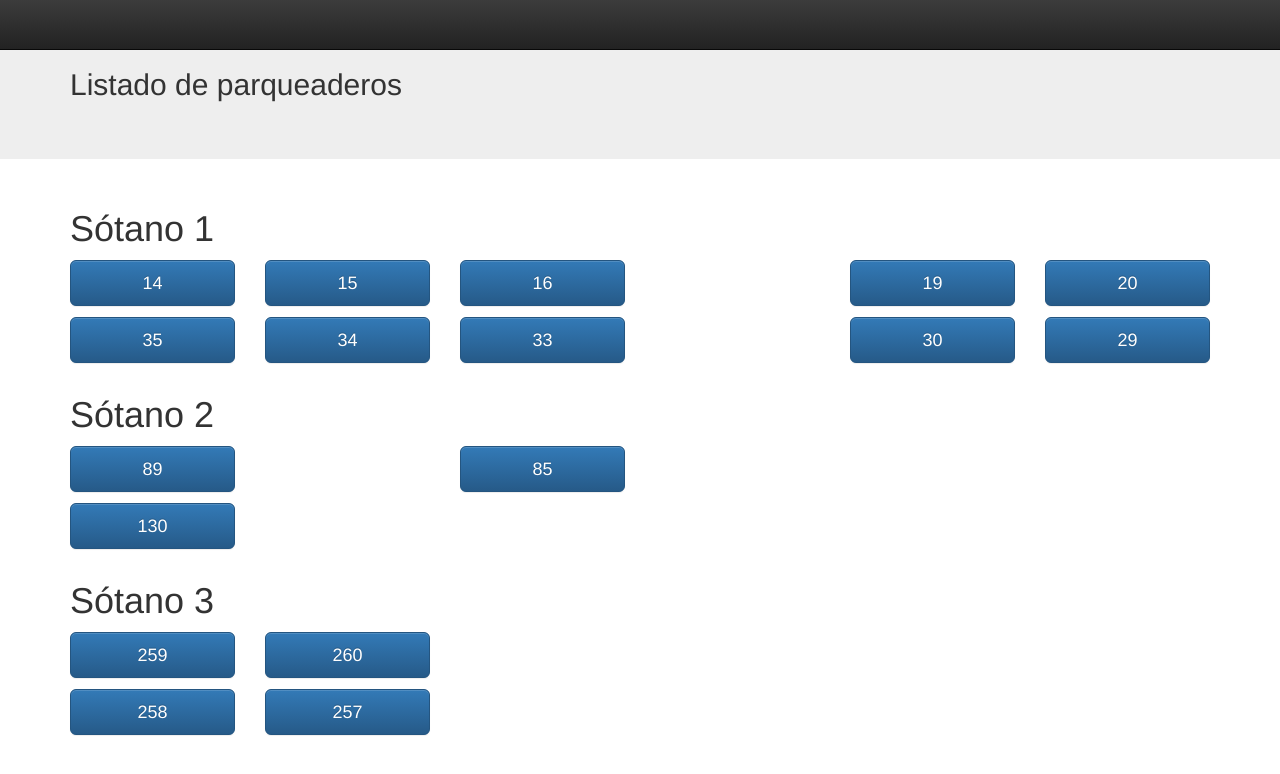
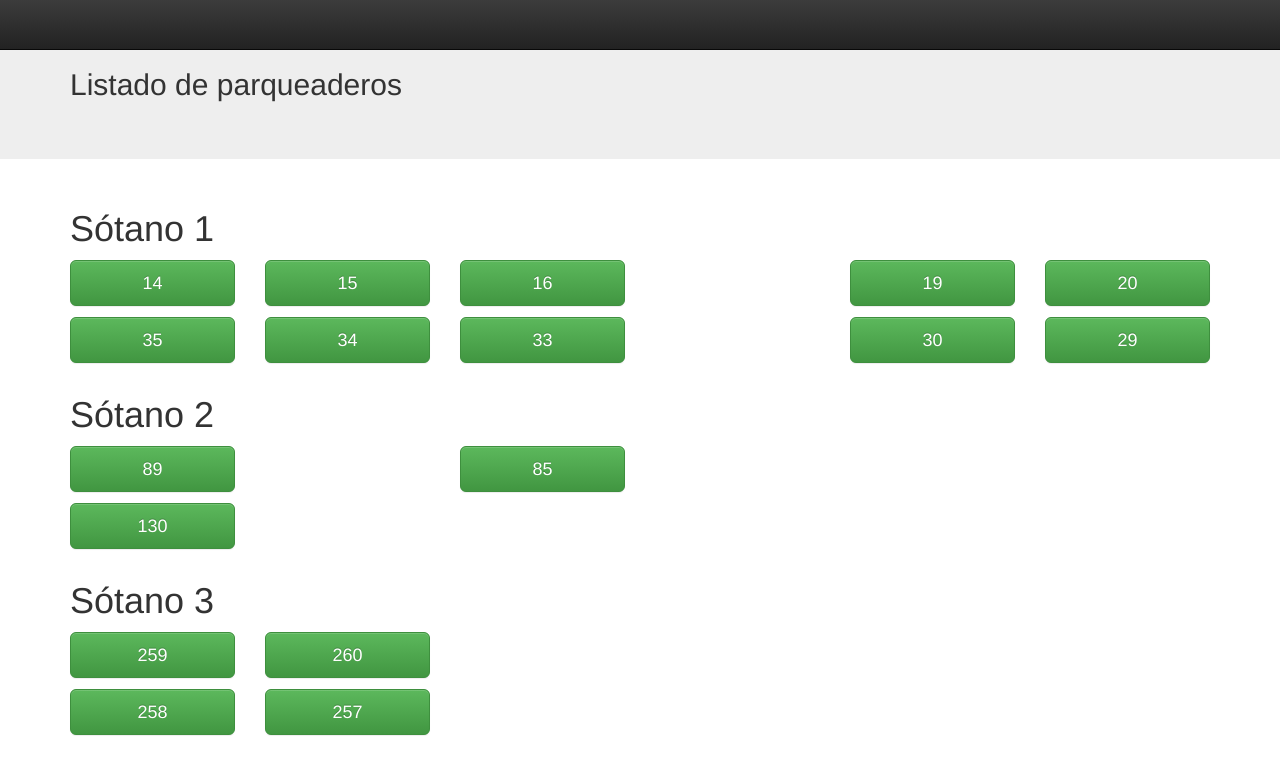
Before and after one commit to perezsebas/parking, a React (Create React App) app: page / in a window 1280 px wide. Shown: the top 774 px of the page. Built offline with nearby package versions, Linux system fonts and the light colour scheme; no server answers.

Commit message:
Calling the parking API

```diff
--- a/src/App.js
+++ b/src/App.js
@@ -5,6 +5,61 @@ import './App.css';
 import { Navbar, Jumbotron, Button, Grid, Row, Col } from 'react-bootstrap';
 
 class App extends Component {
+
+  state = {
+    parkingLots: []
+  }
+
+  componentDidMount() {
+    this.getParkingLots();
+  }
+
+  getParkingLots() {
+
+    fetch('https://parking-back-end.herokuapp.com/api/parking')
+      .then((result) => {
+        return result.json();
+      }).then((parkingLots) => {
+        this.setState({ parkingLots });
+        console.log(parkingLots);
+      });
+  }
+
+  changeStateParkingLot(index, id, status) {
+
+    let newStatus;
+
+    if (status === "AVAILABLE") {
+      newStatus = "NOT_AVAILABLE";
+    } else {
+      newStatus = "AVAILABLE";
+    }
+
+    let parking = this.state.parkingLots;
+    parking[index].parkingStatus = newStatus;
+    this.setState({ parking });
+
+    console.log(parking);
+
+    fetch('https://parking-back-end.herokuapp.com/api/parking', {
+      method: 'put',
+      headers: {
+        'Accept': 'application/json',
+        'Content-Type': 'application/json',
+      },
+      body: JSON.stringify({
+        id: id,
+        status: newStatus,
+      })
+    })
+      .then((result) => {
+        return result.json();
+      })
+      .then((jsonResult) => {
+        console.log(jsonResult);
+      });
+  }
+
   render() {
     return (
       <div>
@@ -21,55 +76,53 @@ class App extends Component {
         <Jumbotron>
           <Grid>
             <h2>Listado de parqueaderos</h2>
-            {/* <Button
-              bsStyle="success"
-              bsSize="large"
-              href="http://react-bootstrap.github.io/components.html"
-              target="_blank">
-              View React Bootstrap Docs
-          </Button> */}
           </Grid>
         </Jumbotron>
         <Grid>
           <h1>Sótano 1</h1>
           <Row className="row">
             <Col sm={2} md={2} lg={2}>
-              <Button bsStyle="primary" bsSize="large" block>14</Button>
+              <Button
+                // bsStyle = { (this.state.parkingLots[0].parkingStatus === "AVAILABLE") ? "success" : "danger"}
+                bsStyle="success"
+                bsSize="large"
+                block
+                onClick = {() => this.changeStateParkingLot(0, this.state.parkingLots[0]._id, this.state.parkingLots[0].parkingStatus)}
+              >14
+              </Button>
             </Col >
           <Col sm={2} md={2} lg={2}>
-              <Button bsStyle="primary" bsSize="large" block>15</Button>
+            <Button bsStyle="success" bsSize="large" block>15</Button>
           </Col >
           <Col sm={2} md={2} lg={2}>
-              <Button bsStyle="primary" bsSize="large" block>16</Button>
+            <Button bsStyle="success" bsSize="large" block>16</Button>
           </Col >
           <Col sm={2} md={2} lg={2}>
-              {/* <Button bsStyle="primary" bsSize="large" block>15</Button> */}
           </Col >
           <Col sm={2} md={2} lg={2}>
-              <Button bsStyle="primary" bsSize="large" block>19</Button>
+            <Button bsStyle="success" bsSize="large" block>19</Button>
           </Col >
           <Col sm={2} md={2} lg={2}>
-              <Button bsStyle="primary" bsSize="large" block>20</Button>
+            <Button bsStyle="success" bsSize="large" block>20</Button>
           </Col >
           </Row>
         <Row>
           <Col sm={2} md={2} lg={2}>
-              <Button bsStyle="primary" bsSize="large" block>35</Button>
+            <Button bsStyle="success" bsSize="large" block>35</Button>
           </Col >
           <Col sm={2} md={2} lg={2}>
-              <Button bsStyle="primary" bsSize="large" block>34</Button>
+            <Button bsStyle="success" bsSize="large" block>34</Button>
           </Col >
           <Col sm={2} md={2} lg={2}>
-              <Button bsStyle="primary" bsSize="large" block>33</Button>
+            <Button bsStyle="success" bsSize="large" block>33</Button>
           </Col >
           <Col sm={2} md={2} lg={2}>
-              {/* <Button bsStyle="primary" bsSize="large" block>15</Button> */}
           </Col >
           <Col sm={2} md={2} lg={2}>
-              <Button bsStyle="primary" bsSize="large" block>30</Button>
+            <Button bsStyle="success" bsSize="large" block>30</Button>
           </Col >
           <Col sm={2} md={2} lg={2}>
-              <Button bsStyle="primary" bsSize="large" block>29</Button>
+            <Button bsStyle="success" bsSize="large" block>29</Button>
           </Col >
         </Row>
         </Grid>
@@ -77,42 +130,21 @@ class App extends Component {
         <h1>Sótano 2</h1>
         <Row className="row">
           <Col sm={2} md={2} lg={2}>
-              <Button bsStyle="primary" bsSize="large" block>89</Button>
+            <Button bsStyle="success" bsSize="large" block>89</Button>
           </Col >
           <Col sm={2} md={2} lg={2}>
-              {/* <Button bsStyle="primary" bsSize="large" block>15</Button> */}
           </Col >
           <Col sm={2} md={2} lg={2}>
-              <Button bsStyle="primary" bsSize="large" block>85</Button>
+            <Button bsStyle="success" bsSize="large" block>85</Button>
           </Col >
-            <Col sm={2} md={2} lg={2}>
-              {/* <Button bsStyle="primary" bsSize="large" block>15</Button> */}
-            </Col >
-            <Col sm={2} md={2} lg={2}>
-              {/* <Button bsStyle="primary" bsSize="large" block>19</Button> */}
-            </Col >
-            <Col sm={2} md={2} lg={2}>
-              {/* <Button bsStyle="primary" bsSize="large" block>20</Button> */}
+          <Col sm={6} md={6} lg={6}>
           </Col >
         </Row>
         <Row>
           <Col sm={2} md={2} lg={2}>
-              <Button bsStyle="primary" bsSize="large" block>130</Button>
+            <Button bsStyle="success" bsSize="large" block>130</Button>
           </Col >
-            <Col sm={2} md={2} lg={2}>
-              {/* <Button bsStyle="primary" bsSize="large" block>34</Button> */}
-            </Col >
-            <Col sm={2} md={2} lg={2}>
-              {/* <Button bsStyle="primary" bsSize="large" block>33</Button> */}
-            </Col >
-            <Col sm={2} md={2} lg={2}>
-              {/* <Button bsStyle="primary" bsSize="large" block>15</Button> */}
-            </Col >
-            <Col sm={2} md={2} lg={2}>
-              {/* <Button bsStyle="primary" bsSize="large" block>30</Button> */}
-            </Col >
-            <Col sm={2} md={2} lg={2}>
-              {/* <Button bsStyle="primary" bsSize="large" block>29</Button> */}
+          <Col sm={10} md={10} lg={10}>
           </Col >
         </Row>
       </Grid>
@@ -120,46 +152,26 @@ class App extends Component {
         <h1>Sótano 3</h1>
         <Row className="row">
           <Col sm={2} md={2} lg={2}>
-              <Button bsStyle="primary" bsSize="large" block>259</Button>
+            <Button bsStyle="success" bsSize="large" block>259</Button>
           </Col >
           <Col sm={2} md={2} lg={2}>
-              <Button bsStyle="primary" bsSize="large" block>260</Button>
+            <Button bsStyle="success" bsSize="large" block>260</Button>
           </Col >
-            <Col sm={2} md={2} lg={2}>
-              {/* <Button bsStyle="primary" bsSize="large" block>85</Button> */}
-            </Col >
-            <Col sm={2} md={2} lg={2}>
-              {/* <Button bsStyle="primary" bsSize="large" block>15</Button> */}
-            </Col >
-            <Col sm={2} md={2} lg={2}>
-              {/* <Button bsStyle="primary" bsSize="large" block>19</Button> */}
-            </Col >
-            <Col sm={2} md={2} lg={2}>
-              {/* <Button bsStyle="primary" bsSize="large" block>20</Button> */}
+          <Col sm={8} md={8} lg={8}>
           </Col >
         </Row>
         <Row>
           <Col sm={2} md={2} lg={2}>
-              <Button bsStyle="primary" bsSize="large" block>258</Button>
+            <Button bsStyle="success" bsSize="large" block>258</Button>
           </Col >
           <Col sm={2} md={2} lg={2}>
-              <Button bsStyle="primary" bsSize="large" block>257</Button>
+            <Button bsStyle="success" bsSize="large" block>257</Button>
           </Col >
-            <Col sm={2} md={2} lg={2}>
-              {/* <Button bsStyle="primary" bsSize="large" block>33</Button> */}
-            </Col >
-            <Col sm={2} md={2} lg={2}>
-              {/* <Button bsStyle="primary" bsSize="large" block>15</Button> */}
-            </Col >
-            <Col sm={2} md={2} lg={2}>
-              {/* <Button bsStyle="primary" bsSize="large" block>30</Button> */}
-            </Col >
-            <Col sm={2} md={2} lg={2}>
-              {/* <Button bsStyle="primary" bsSize="large" block>29</Button> */}
+          <Col sm={8} md={8} lg={8}>
           </Col >
         </Row>
       </Grid>
-      </div>
+      </div >
       // <div className="App">
       //   <header className="App-header">
       //     <img src={logo} className="App-logo" alt="logo" />
@@ -171,6 +183,7 @@ class App extends Component {
       // </div>
     );
   }
+
 }
 
 export default App;
```
Lines whose indentation alone changed are shown as unchanged.
